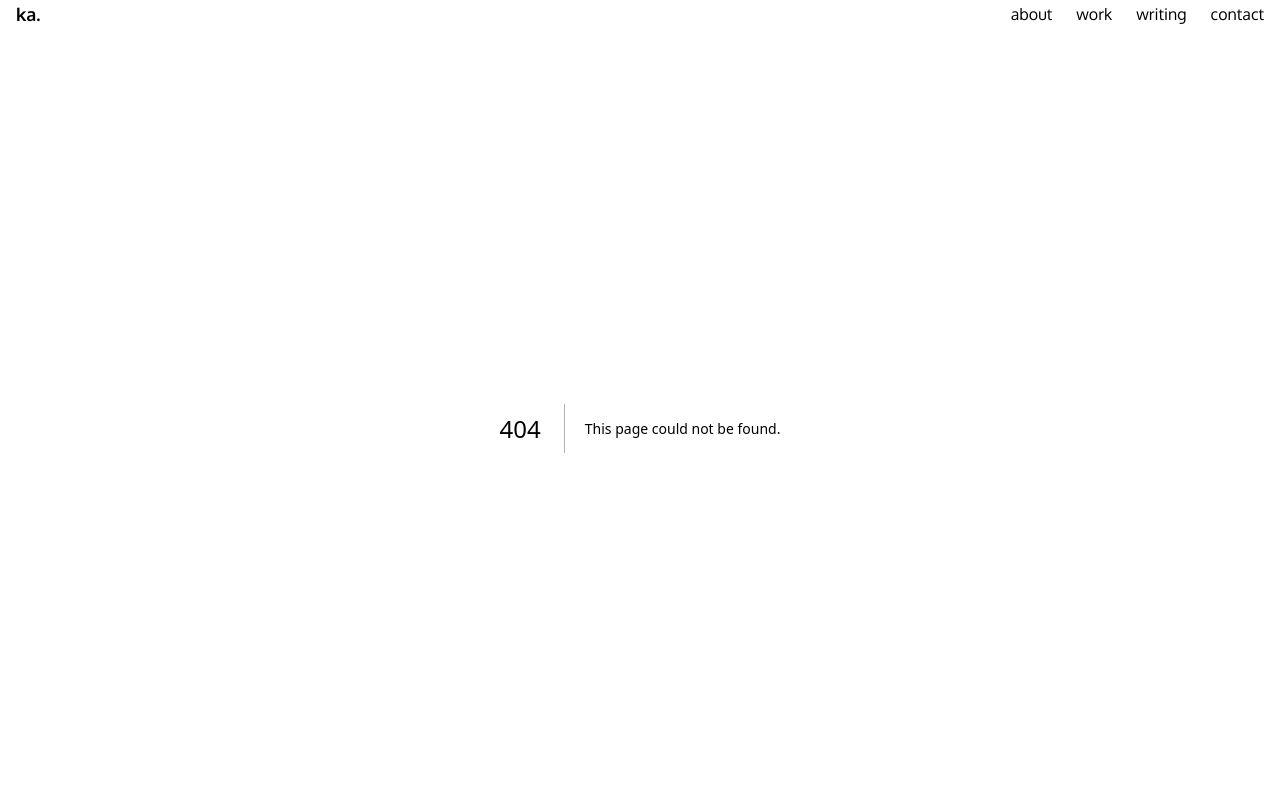
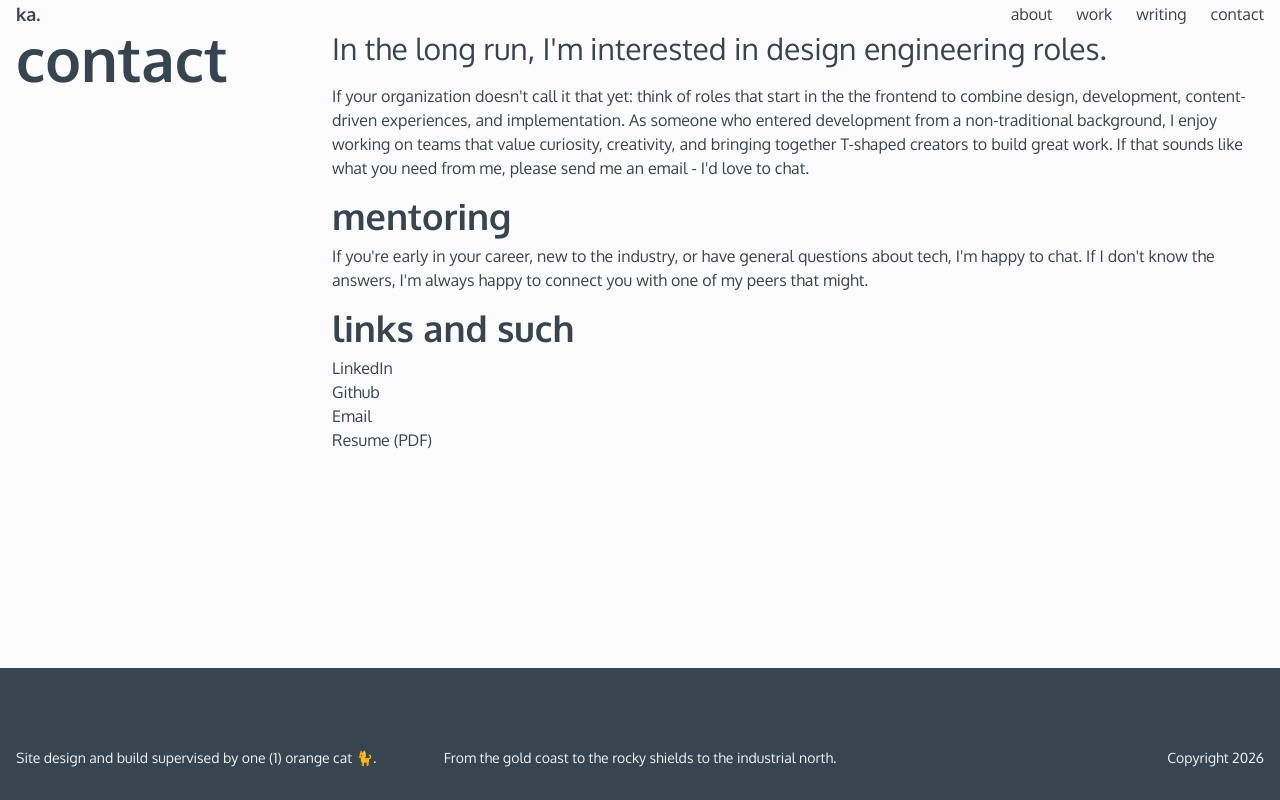
Before and after one commit to kobexamoh/dev.kobexamoh.me, a Next.js app: page /contact in a window 1280 px wide. Before the commit this address had no page. Shown: the top 800 px of the page. Built offline with nearby package versions, Linux system fonts and the light colour scheme.

Commit message:
feat: add contact page with 2 column layout style

```diff
--- /dev/null
+++ b/src/app/contact/page.js
@@ -0,0 +1,56 @@
+export default function Contact() {
+  return (
+    <div className="container mx-auto">
+      <div className="grid grid-cols-12 gap-4">
+        <div className="col-span-12 lg:col-span-3">
+          <h1 className="text-6xl font-bold">contact</h1>
+        </div>
+        <div className="col-span-12 lg:col-span-9">
+          <p className="text-3xl/10 font-medium mb-4">
+            In the long run, I&apos;m interested in design engineering roles.
+          </p>
+          <section className="">
+            <p className="mb-4">
+              If your organization doesn&apos;t call it that yet: think of roles that start in the the frontend to
+              combine design, development, content-driven experiences, and implementation. As someone who entered
+              development from a non-traditional background, I enjoy working on teams that value curiosity, creativity,
+              and bringing together T-shaped creators to build great work. If that sounds like what you need from me,
+              please{" "}
+              <a href="mailto:amoh.kobe@gmail.com" target="_blank">
+                send me an email
+              </a>{" "}
+              - I&apos;d love to chat.
+            </p>
+            <h2 className="text-4xl font-bold mb-2">mentoring</h2>
+            <p className="mb-4">
+              If you&apos;re early in your career, new to the industry, or have general questions about tech, I&apos;m
+              happy to chat. If I don&apos;t know the answers, I&apos;m always happy to connect you with one of my peers
+              that might.
+            </p>
+            <h2 className="text-4xl font-bold mb-2">links and such</h2>
+            <ul className="mb-4 ">
+              <li>
+                <a href="https://www.linkedin.com/in/amohkobe/" target="_blank">
+                  LinkedIn
+                </a>
+              </li>
+              <li>
+                <a href="https://github.com/kobexamoh" target="_blank">
+                  Github
+                </a>
+              </li>
+              <li>
+                <a href="mailto:amoh.kobe@gmail.com" target="_blank">
+                  Email
+                </a>
+              </li>
+              <li>
+                <a href="/docs/kobe-amoh-resume-2026.pdf">Resume (PDF)</a>
+              </li>
+            </ul>
+          </section>
+        </div>
+      </div>
+    </div>
+  );
+}
```
